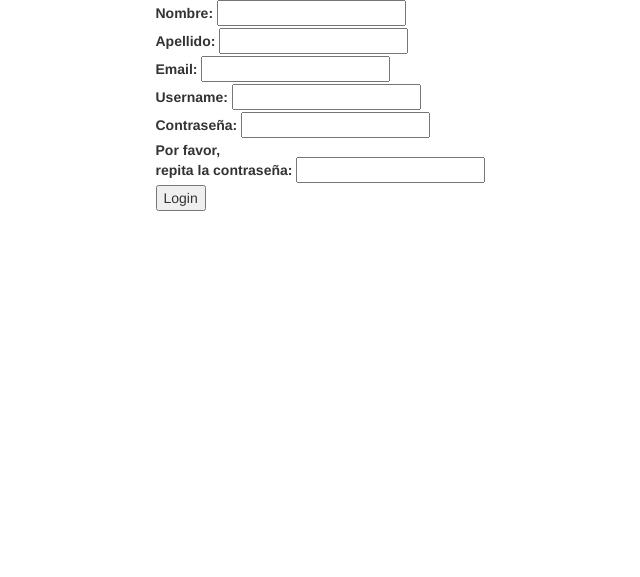
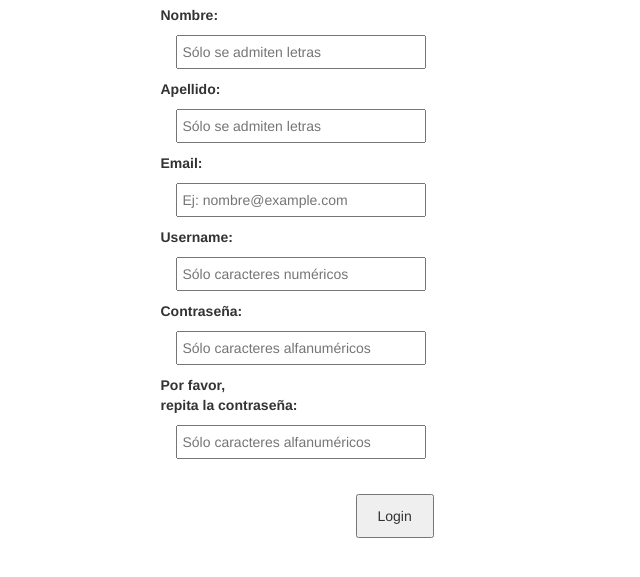
Before and after one commit to patriv/SignIn_SignUp, a Django app: page /register in a window 1280 px wide. Shown: the top 577 px of the page, without its empty margins (207-847 px from the left). Run offline with Django 3.2, Linux system fonts and the light colour scheme; some libraries are stand-ins or nearby versions.

Commit message:
Added style file

```diff
--- a/SignIn_SignUp/static/css/style.css
+++ b/SignIn_SignUp/static/css/style.css
@@ -1,42 +1,20 @@
-a {
+button {
+    margin: 30px;
     position: relative;
-    left: 265px;
-    top: 10px;
+    margin-left: 200px;
+    padding: 10px 20px;
 }
 
-.jumbotron{
+input {
+    display: block;
+    padding: 5px;
+    width: 250px;
+    align-items: center;
+    margin: 5px;
     position: relative;
-    left:180px;
-    top: 60px;
-    background-color: #f5e79e;
+    margin-left: 20px;
 }
 
-p {
-    text-align: center;
+label {
+    margin: 5px;
 }
-
-#view{
-	position: relative;
-	top: 50px;
-	padding-bottom: 25px;
-}
-
-hr{
-    position: relative;
-    top: 45px;
-    left: 180px;
-    border-top: 2px solid black;
-}
-
-#fila{
-    position: relative;
-    margin-left:400px;
-    margin-top: 30px;
-
-}
-
-#guardar{
-    position: relative;
-    margin-top: 20px;
-    margin-left: 150px;
-}
--- a/SignIn_SignUp/static/js/validate.js
+++ b/SignIn_SignUp/static/js/validate.js
@@ -6,12 +6,10 @@ $(document).ready(function () {
            var message1 = "El nombre debe contener sólo caracteres válidos sin espacio";
            var regexName =  /^[a-zA-ZáéíóúàèìòùÀÈÌÒÙÁÉÍÓÚñÑüÜ]*$/;
            var regexNum =  /^[0-9]+$/;
-           alert(name);
            if ( !(name.match(regexName))){
                error_name.innerHTML = message1;
            }
            else if (name.length == 0) {
-               alert("El nombre no puede estar vacío ");
                error_name.innerHTML = message1;
            }
        });
@@ -26,29 +24,24 @@ $(document).ready(function () {
                error_lastname.innerHTML = message1;
            }
            else if (lastname.length == 0) {
-               alert("El Apellido no puede estar vacío donde no debe etra");
                error_lastname.innerHTML = message1;
            }
        });
 
         $("#id_email").change(function () {
-           alert("funcion");
            var email = $(this).val();
            var message1 = "Introduzca un correo electrónico válido";
            var regexEmail =  /^[a-zA-Z0-9\._-]+@[a-zA-Z0-9-]{2,}[.][a-zA-Z]{2,4}$/;
            if ( !(email.match(regexEmail))){
                error_email.innerHTML = message1;
            }
-           else if (lastname.length == 0) {
-               alert("El Apellido no puede estar vacío donde no debe etra");
-               error_email.innerHTML = message1;
-           }
+
        });
 
            $("#id_password").change(function () {
            alert("funcion");
            var password = $(this).val();
-           var message1 = "La contraseña debe ser mayor de seis dígitos, alfanumérica, con mínimo una letra minúscula y " +
+           var message1 = "La contraseña debe ser mayor de seis dígitos, alfanumérica, con mínimo una letra mayúscula y " +
                             "contener alguno de estos caracteres especiales: $@!%_*?&";
            var regexPassword =  /^(?=.*[a-z])(?=.*[A-Z])(?=.*\d)(?=.*[$@$!%_*?&])([A-Za-z\d$@$!%*_?&]|[^ ]){6,10}$/;
            if (!(password.match(regexPassword))) {
@@ -62,12 +55,9 @@ $(document).ready(function () {
            var password2 = $(this).val();
            var password = $("#id_password").val();
            var message1 = "Las contraseñas no coinciden, por favor verifique";
-           alert(password);
-
            if (password2 && (password2 !== password)){
                error_password2.innerHTML = message1;
            }
 
-
        });
     });
--- a/login/forms.py
+++ b/login/forms.py
@@ -27,6 +27,18 @@ class RegisterForm(forms.ModelForm):
             'username': 'Username: ',
         }
 
+    def __init__(self, *args, **kwargs):
+        super(RegisterForm, self).__init__(*args, **kwargs)
+
+        ##placeholder
+        self.fields['first_name'].widget.attrs['placeholder'] = 'Sólo se admiten letras'
+        self.fields['last_name'].widget.attrs['placeholder'] = 'Sólo se admiten letras'
+        self.fields['password'].widget.attrs['placeholder'] = 'Sólo caracteres alfanuméricos'
+        self.fields['password2'].widget.attrs['placeholder'] = 'Sólo caracteres alfanuméricos'
+        self.fields['username'].widget.attrs['placeholder'] = 'Sólo caracteres numéricos'
+
+        self.fields['email'].widget.attrs['placeholder'] = 'Ej: nombre@example.com'
+
 
 
 
```
